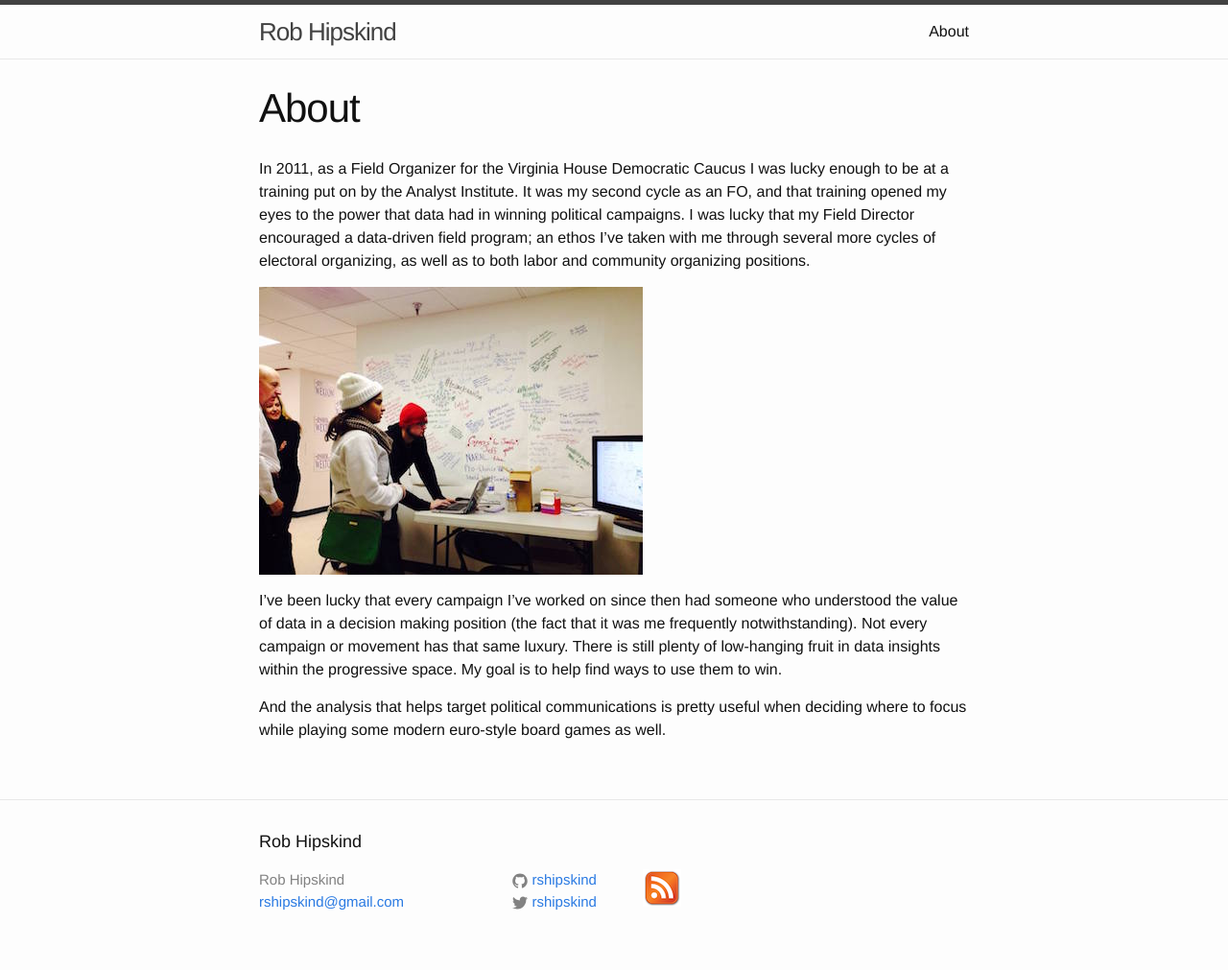
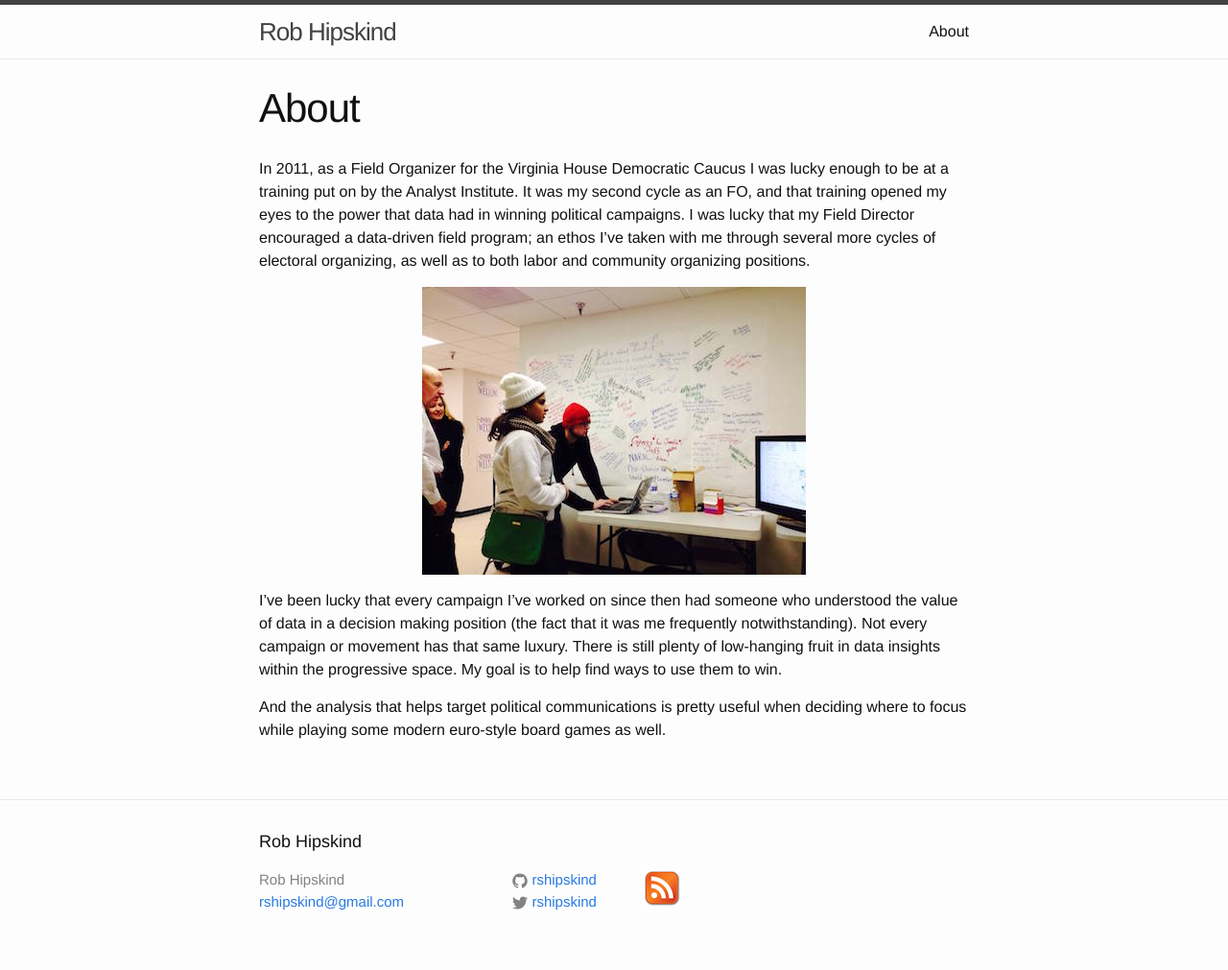
Before and after one commit to rshipskind/rshipskind.github.io, a Jekyll site: the page built from about.md, in a window 1280 px wide. Shown: the whole page at 96% size. Built offline with Jekyll 4.4.1, drawn with Linux system fonts in a browser that asks for light colours.

Commit message:
creates css class to center images

```diff
--- a/css/main.scss
+++ b/css/main.scss
@@ -51,3 +51,10 @@ $on-laptop:        800px;
         "layout",
         "syntax-highlighting"
 ;
+
+// Style to center images
+.center-image
+{
+    margin: 0 auto;
+    display: block;
+}
```
